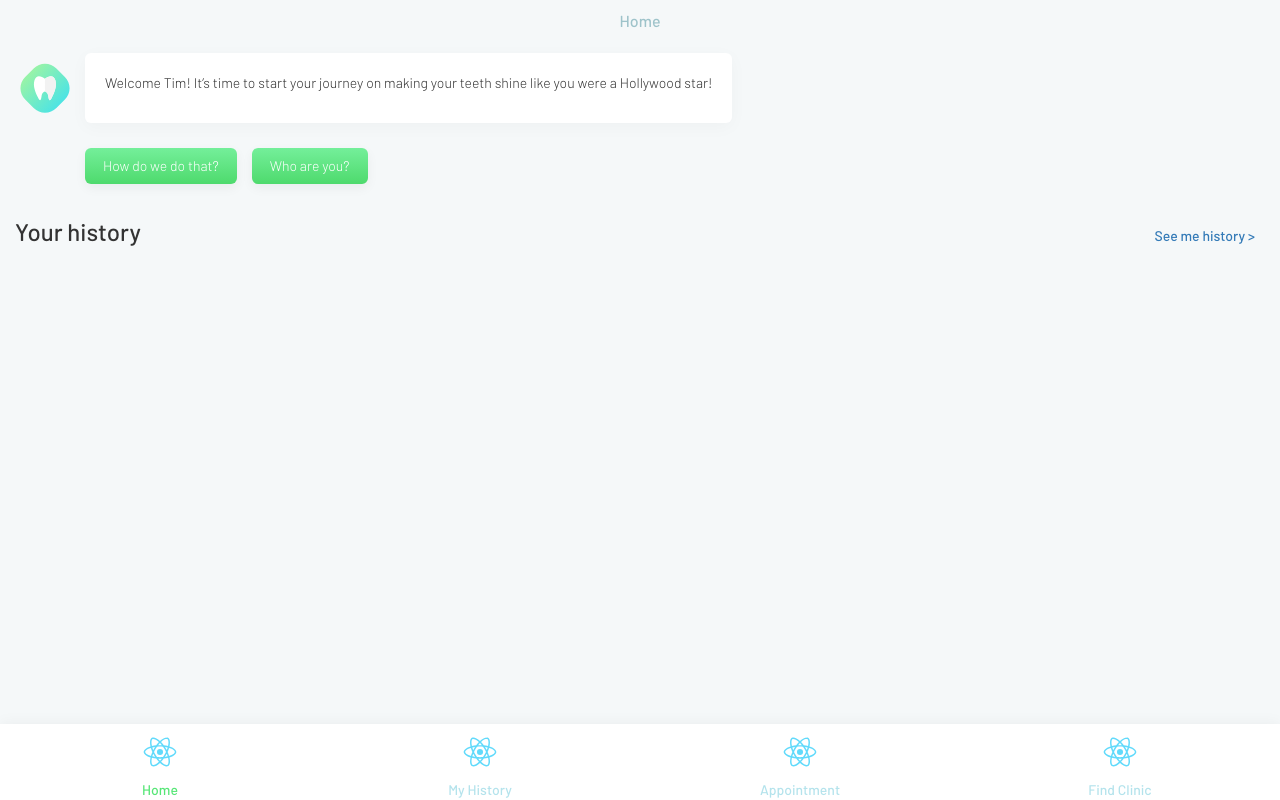
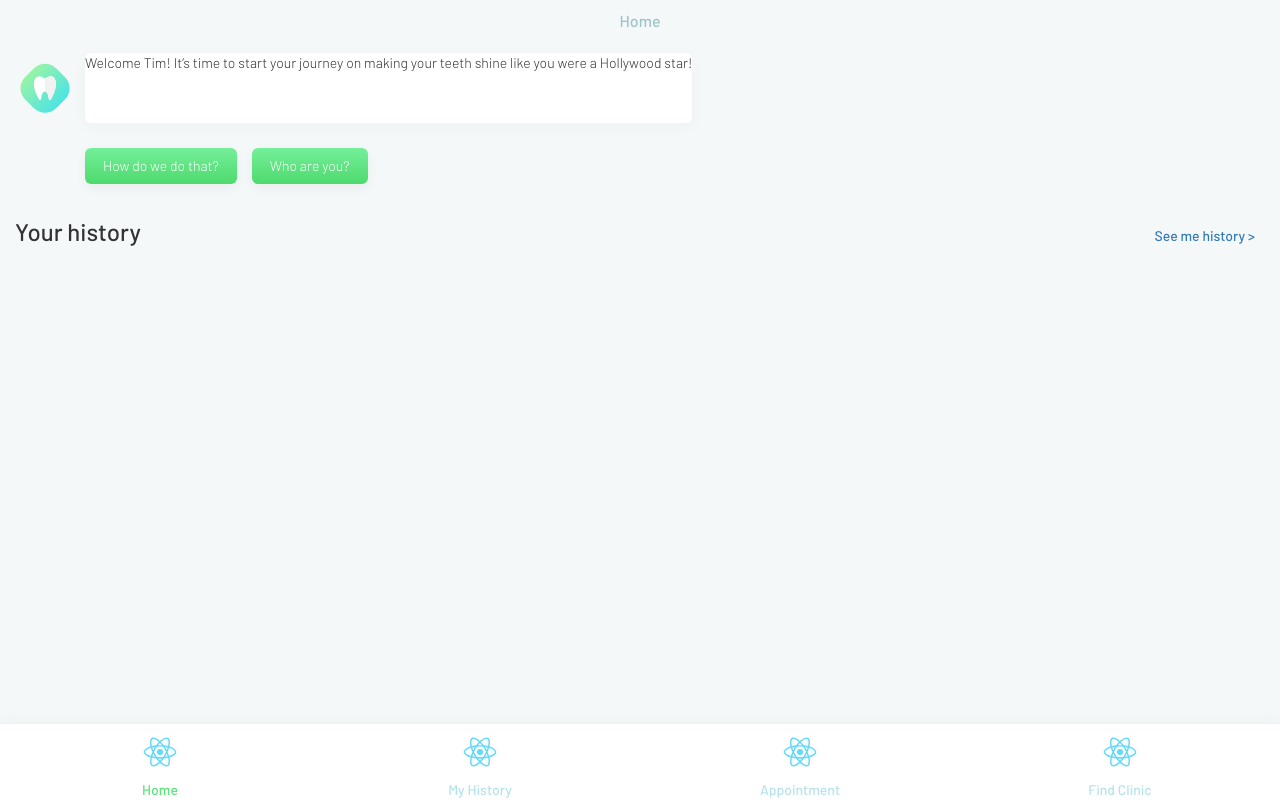
Before and after one commit to vlukashov/dennis, a React (Create React App) app: page / in a window 1280 px wide. Built offline with nearby package versions, Linux system fonts and the light colour scheme.

Commit message:
move the chat message panel customization to the global bootstrap overrides

```diff
--- a/src/components/chat-message/ChatMessage.css
+++ b/src/components/chat-message/ChatMessage.css
@@ -13,13 +13,3 @@
     height: 50px;
     width: 50px;
 }
-
-.ChatMessage-message {
-    border-radius: 6px;
-    box-shadow: 0 4px 18px 0 rgba(0, 0, 0, .03);
-
-    padding: 20px;
-    text-align: left;
-    font-weight: 300;
-    background: white;
-}
--- a/src/components/chat-message/ChatMessage.js
+++ b/src/components/chat-message/ChatMessage.js
@@ -1,5 +1,5 @@
 import React, { Component } from 'react';
-import { Image } from 'react-bootstrap';
+import { Image, Panel } from 'react-bootstrap';
 import './ChatMessage.css';
 
 import dennisIcon from '../../assets/dennis-logo.svg';
@@ -11,9 +11,9 @@ class ChatMessage extends Component {
             <div className="ChatMessage-avatar">
                 <Image src={dennisIcon} />
             </div>
-            <div className="ChatMessage-message">
+            <Panel>
                 {this.props.children}
-            </div>
+            </Panel>
         </div>
       );
     }
--- a/src/dennis-bootstrap.css
+++ b/src/dennis-bootstrap.css
@@ -9,3 +9,17 @@
   text-shadow: none;
   margin-right: 15px;
 }
+
+.panel.panel-default {
+  border: none;
+  border-radius: 6px;
+  box-shadow: 0 4px 18px 0 rgba(0, 0, 0, .03);
+
+  font-weight: 300;
+  background: white;
+  margin: 0;
+}
+
+.panel.panel-default > .panel-body {
+  padding: 20px;
+}
```
